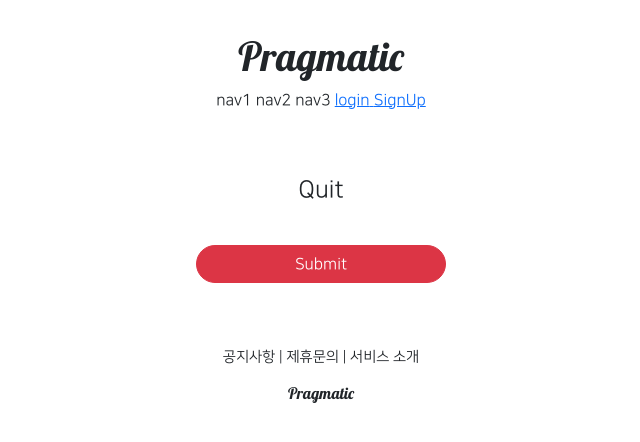
After one commit to SeoLily/pragmatic, a Django app: template accountapp/templates/accountapp/delete.html in a window 1280 px wide. The commit adds this page. Shown: the top 442 px of the page, without its empty margins (319-959 px from the left). Run offline with Django 3.2, Linux system fonts and the light colour scheme; the template is opened without the code that fills it, so the values that code supplies are empty; some libraries are stand-ins or nearby versions.

Commit message:
django course 26 commit

```diff
--- /dev/null
+++ b/accountapp/templates/accountapp/delete.html
@@ -0,0 +1,13 @@
+{% extends 'base.html' %}
+
+{% block content %}
+  <div style="text-align: center; max-width: 500px; margin: 4rem auto;">
+    <div class="mb-4">
+      <h4>Quit</h4>
+    </div>
+    <form action="{% url 'accountapp:delete' pk=user.pk %}" method="post">
+      {% csrf_token %}
+      <input type="submit" class="btn btn-danger rounded-pill col-6 mt-3">
+    </form>
+  </div>
+{% endblock %}
--- a/accountapp/templates/accountapp/detail.html
+++ b/accountapp/templates/accountapp/detail.html
@@ -16,6 +16,11 @@
                 Change Info
             </p>
         </a>
+        <a href="{% url 'accountapp:delete' pk=user.pk %}">
+            <p>
+                Quit
+            </p>
+        </a>
         {% endif %}
       </div>
     </div>
--- a/accountapp/urls.py
+++ b/accountapp/urls.py
@@ -1,7 +1,7 @@
 from django.contrib.auth.views import LoginView, LogoutView
 from django.urls import path
 
-from accountapp.views import hello_world, AccountCreateView, AccountDetailView, AccountUpdateView
+from accountapp.views import hello_world, AccountCreateView, AccountDetailView, AccountUpdateView, AccountDeleteView
 
 app_name = "accountapp"
 
@@ -12,5 +12,6 @@ urlpatterns = [
     path('create/', AccountCreateView.as_view(), name='create'),
     path('detail/<int:pk>', AccountDetailView.as_view(), name='detail'),
     path('update/<int:pk>', AccountUpdateView.as_view(), name='update'),
+    path('delete/<int:pk>', AccountDeleteView.as_view(), name='delete'),
 
 ]
--- a/templates/header.html
+++ b/templates/header.html
@@ -7,14 +7,17 @@
             <span>nav2</span>
             <span>nav3</span>
             {% if not user.is_authenticated %}
-            <a href="{% url 'accountapp:login' %}?nest={{ request.path }}">
+            <a href="{% url 'accountapp:login' %}?next={{ request.path }}">
                 <span>login</span>
+            </a>
+            <a href="{% url 'accountapp:create' %}">
+                <span>SignUp</span>
             </a>
             {% else %}
             <a href="{% url 'accountapp:detail' pk=user.pk %}">
                 <span>MyPage</span>
             </a>
-            <a href="{% url 'accountapp:logout' %}?nest={{ request.path }}">
+            <a href="{% url 'accountapp:logout' %}?next={{ request.path }}">
                 <span>logout</span>
             </a>
             {% endif %}
```
Also changed, not shown: accountapp/views.py (+7 -1 lines).
